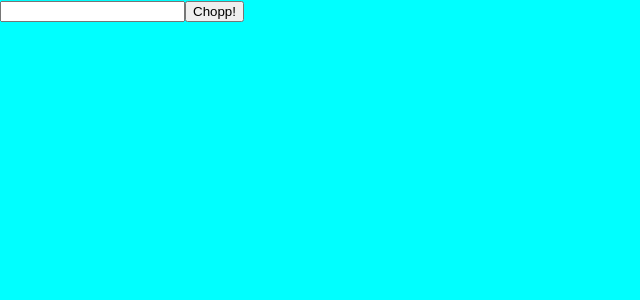
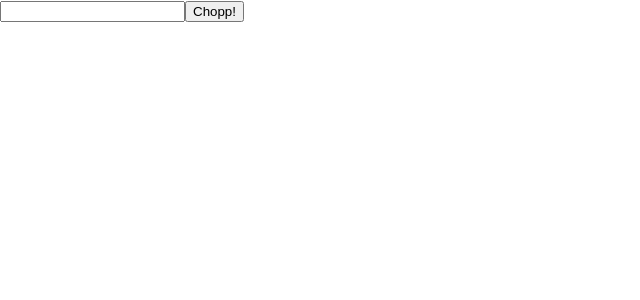
Before and after one commit to josemsb92/url-chopper-frontend, a React (Create React App) app: page / in a window 1280 px wide. Shown: the top 300 px of the page, without its empty margins (0-640 px from the left). Built offline with nearby package versions, Linux system fonts and the light colour scheme.

Commit message:
testing scss variables

```diff
--- a/src/assets/scss/index.scss
+++ b/src/assets/scss/index.scss
@@ -1,3 +1,9 @@
+$border-form: 2px solid #000000;
+
 body{
-    background-color: aqua;
+
 }
+
+.login-portal{
+    border: $border-form
+}
```
